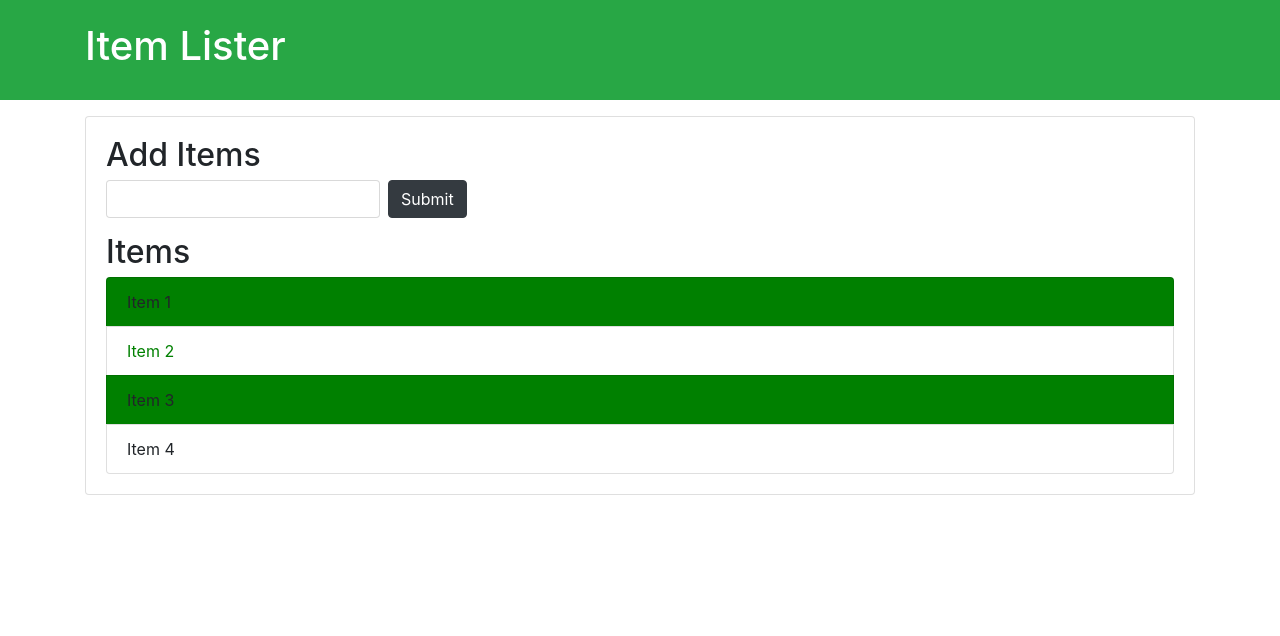
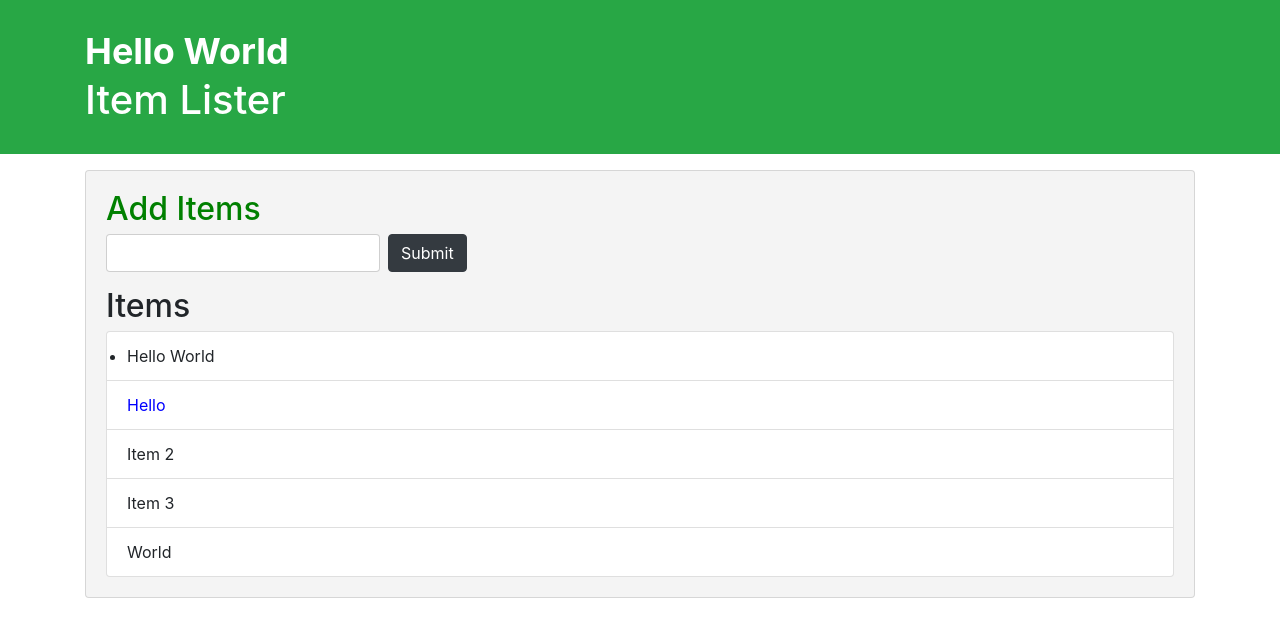
Before and after one commit to BeAyanK/GitStart, a plain HTML site: page index.html in a window 1280 px wide. Drawn offline with nearby package versions, Linux system fonts and the light colour scheme.

Commit message:
Creating Node and Modifying DOM

```diff
--- a/index.html
+++ b/index.html
@@ -1,16 +1,16 @@
 <!DOCTYPE html>
 <html lang="en">
-  <head>
+<head>
   <meta charset="UTF-8">
   <meta name="viewport" content="width=device-width, initial-scale=1.0">
   <meta http-equiv="X-UA-Compatible" content="ie=edge">
   <link rel="stylesheet" href="https://maxcdn.bootstrapcdn.com/bootstrap/4.0.0-beta/css/bootstrap.min.css" integrity="sha384-/Y6pD6FV/Vv2HJnA6t+vslU6fwYXjCFtcEpHbNJ0lyAFsXTsjBbfaDjzALeQsN6M" crossorigin="anonymous">
   <title>Item Lister</title>
 </head>
-
-  <body>
+<body>
   <header id="main-header" class="bg-success text-white p-4 mb-3">
-    <div class="container"><h1 id="header-title">Item Lister <span style="display:none">123</span></h1>
+    <div class="container">
+      <h1 id="header-title">Item Lister <span style="display:none">123</span></h1>
     </div>
   </header>
   <div class="container">
@@ -26,10 +26,9 @@
       <li class="list-group-item">Item 2</li>
       <li class="list-group-item">Item 3</li>
       <li class="list-group-item">Item 4</li>
-
     </ul>
+   </div>
   </div>
-  </div>
-  <script src="oops.js"></script>
-  </body>
+<script src="oops.js"></script>
+</body>
 </html>
--- a/oops.js
+++ b/oops.js
@@ -156,11 +156,99 @@
 // var titles = document.querySelectorAll('.title');
 // titles[1].innerText = "Hello";
 
-var item = document.querySelectorAll('.list-group-item');
-item[1].style.color = 'green';
+// var item = document.querySelectorAll('.list-group-item');
+// item[1].style.color = 'green';
 
-var odd = document.querySelectorAll('li:nth-child(odd)');
+// var odd = document.querySelectorAll('li:nth-child(odd)');
 
-for (var i=0;i<odd.length;i++){
-    odd[i].style.backgroundColor = 'green';
-}
+// for (var i=0;i<odd.length;i++){
+//     odd[i].style.backgroundColor = 'green';
+// }
+
+//ParentNode & ParentElement:-
+var itemList = document.querySelector('#items');
+console.log(itemList.parentNode);
+itemList.parentNode.style.backgroundColor = '#f4f4f4';
+console.log(itemList.parentNode.parentNode.parentNode);
+
+console.log(itemList.parentElement);
+itemList.parentElement.style.backgroundColor = '#f4f4f4';
+console.log(itemList.parentElement.parentElement.parentElement);
+
+//ChildNodes and Children
+console.log(itemList.childNodes);
+
+console.log(itemList.children);
+itemList.children[0].style.color = 'blue';
+
+
+
+// FirstChild & FirstElementChild
+console.log(itemList.firstChild);
+
+console.log(itemList.firstElementChild);
+
+itemList.firstElementChild.textContent = "Hello";
+
+
+
+// LastChild & LastElementChild
+console.log(itemList.lastChild);
+
+console.log(itemList.lastElementChild);
+
+itemList.lastElementChild.textContent = "World";
+
+//NextSibling nad NextElementSibling
+var item = document.querySelector('.form-inline')
+console.log(item.nextSibling);
+
+console.log(item.nextElementSibling);
+
+
+//PreviousSibling & PreviousElementSibling
+console.log(item.previousSibling);
+
+console.log(item.previousElementSibling);
+item.previousElementSibling.style.color = 'green';
+
+//CreateElement
+var newDiv = document.createElement('div');
+//Add ClassName
+newDiv.className = 'hello';
+//Add ID
+newDiv.id = 'idHello';
+//Add Attributes
+newDiv.setAttribute('title','titleHello');
+//Create TextNode
+var newDivText = document.createTextNode('Hello World');
+//Add Text to Div
+newDiv.appendChild(newDivText);
+//
+var cont = document.querySelector('header .container');
+var h1 = document.querySelector('header h1');
+
+cont.insertBefore(newDiv, h1);
+
+newDiv.style.fontSize = '36px';
+newDiv.style.fontWeight = 'bold';
+
+//console.clear();
+
+
+var newItem = document.createElement('item-0');
+newItem.innerHTML='<li>Hello World</li>';
+newItem.setAttribute('class','list-group-item',);
+//newItem.setAttribute('id','id-0',);
+//newItem.setAttribute('title','itemTitle',);
+
+//var newItemText = document.createTextNode('Hello World');
+
+//newItem.appendChild(newItemText);
+
+var ul = document.querySelector('div #items');
+var li = document.querySelector('div li');
+
+ul.insertBefore(newItem, li);
+
+console.log(newItem);
```
